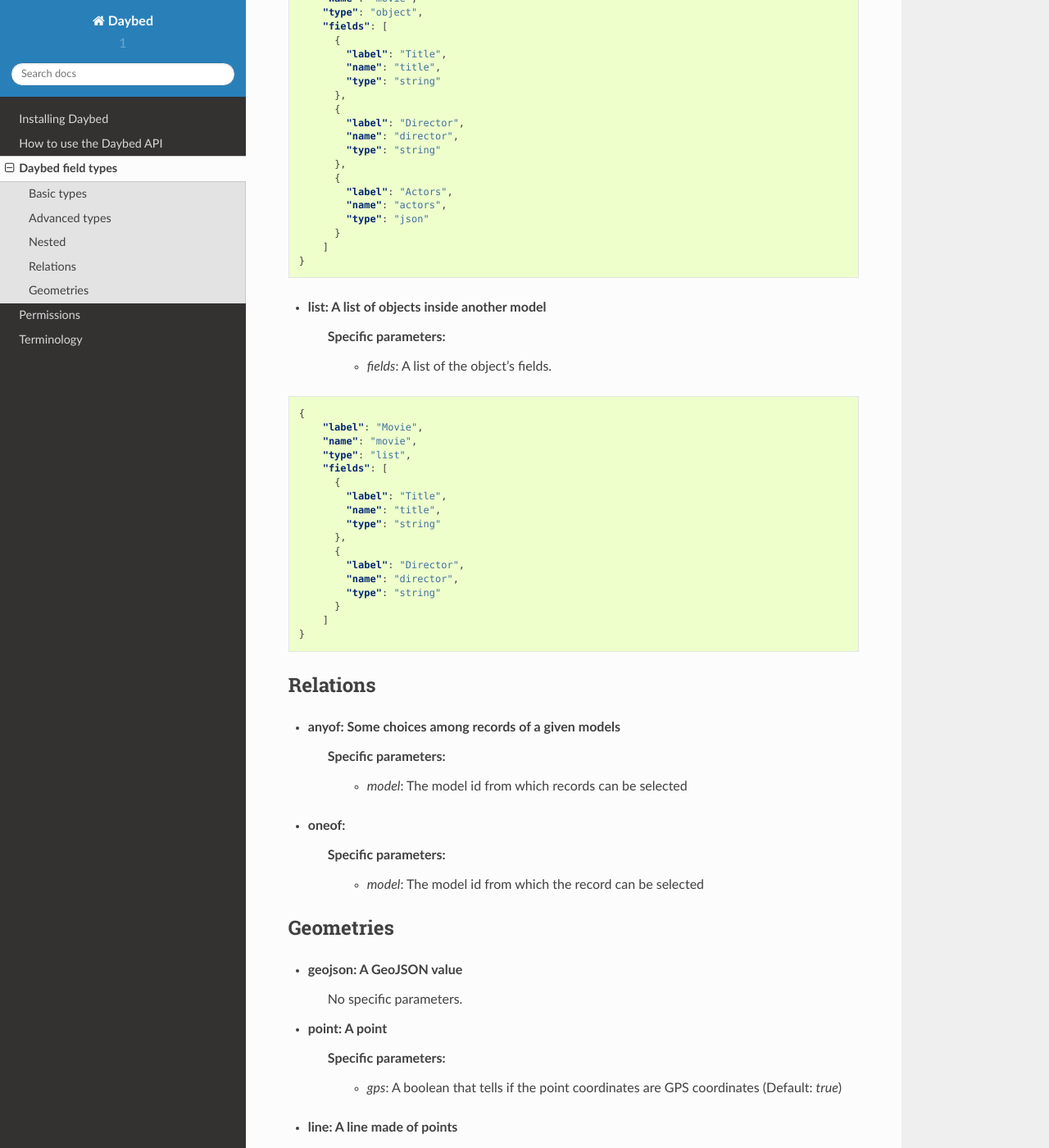
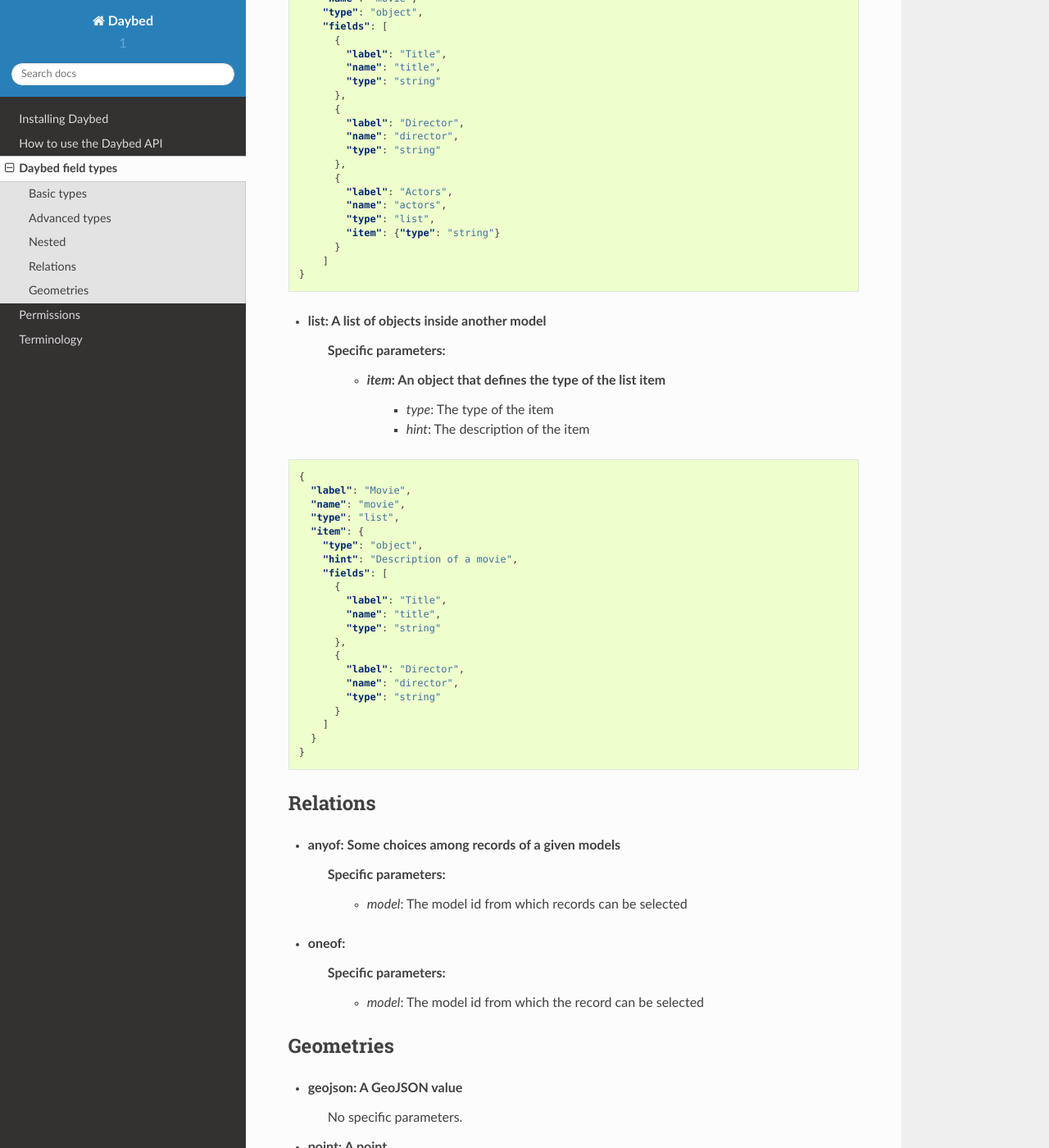
Before and after one commit to spiral-project/daybed, a Sphinx documentation site: the page built from docs/source/fieldtypes.rst, in a window 1280 px wide and 1400 px high, scrolled down 4603 px. Shown: the whole window at 82% size. Built offline with Sphinx 7.4.7 and the Read the Docs theme 2.0.0, drawn with Linux system fonts in a browser that asks for light colours.

Commit message:
Fix list type description.

```diff
--- a/docs/source/fieldtypes.rst
+++ b/docs/source/fieldtypes.rst
@@ -76,9 +76,9 @@ Advanced types
         "choices": [
             "Litterature",
             "Cinema",
-			"Mountain Bike",
-			"Motor Bike",
-			"Sailing"
+            "Mountain Bike",
+            "Motor Bike",
+            "Sailing"
         ]
     }
 
@@ -95,8 +95,8 @@ Advanced types
         "label": "Mountain bike Wheel Size (in mm)",
         "name": "wheel-size",
         "type": "range",
-		"min": 239,
-		"max": 622
+        "min": 239,
+        "max": 622
     }
 
 
@@ -110,7 +110,7 @@ Advanced types
         "label": "French Mobile Phone Number",
         "name": "phone-number",
         "type": "regex",
-		"regex": "^0[6-7][0-9]{8}$"
+        "regex": "^0[6-7][0-9]{8}$"
     }
 
 
@@ -124,7 +124,7 @@ Advanced types
         "label": "Date of Birth",
         "name": "date",
         "type": "date",
-		"autonow": true
+        "autonow": true
     }
 
 
@@ -151,7 +151,7 @@ Advanced types
     {
         "label": "Fieldset",
         "type": "group",
-		"fields": [
+        "fields": [
             {
                 "label": "Gender",
                 "name": "gender",
@@ -253,7 +253,8 @@ Instead of the json type, you can choose to describe an object and validate it:
           {
             "label": "Actors",
             "name": "actors",
-            "type": "json"
+            "type": "list",
+            "item": {"type": "string"}
           }
         ]
     }
@@ -261,15 +262,19 @@ Instead of the json type, you can choose to describe an object and validate it:
 
 * **list**: A list of objects inside another model
     **Specific parameters:**
-       * *fields*: A list of the object's fields.
-
+       * *item*: An object that defines the type of the list item
+           * *type*: The type of the item
+           * *hint*: The description of the item
 
 .. code-block:: json
 
     {
-        "label": "Movie",
-        "name": "movie",
-        "type": "list",
+      "label": "Movie",
+      "name": "movie",
+      "type": "list",
+      "item": {
+        "type": "object",
+        "hint": "Description of a movie",
         "fields": [
           {
             "label": "Title",
@@ -282,6 +287,7 @@ Instead of the json type, you can choose to describe an object and validate it:
             "type": "string"
           }
         ]
+      }
     }
 
 
```
